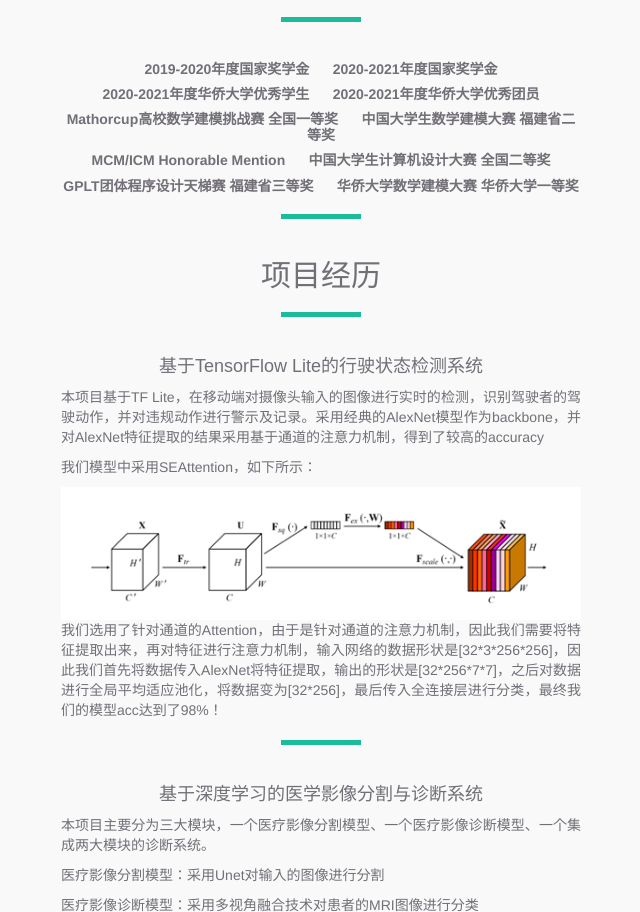
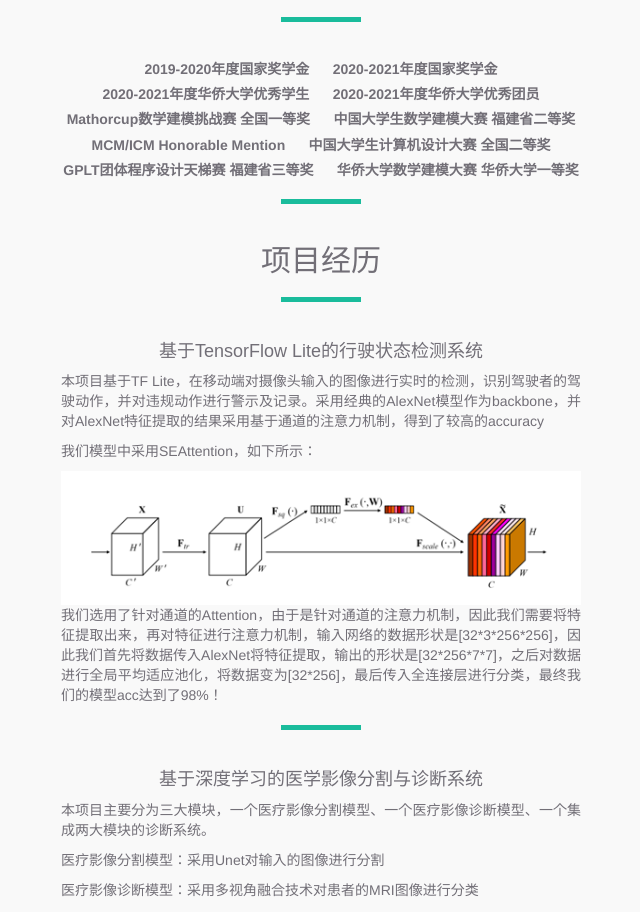
Before and after one commit to dreamerably/PR, a plain HTML site: page index.html in a window 1280 px wide. Shown: the part 1870-2782 px from the top of the page, without its empty margins (319-959 px from the left). Drawn offline with nearby package versions, Linux system fonts and the light colour scheme.

Commit message:
Update index.html

```diff
--- a/index.html
+++ b/index.html
@@ -104,7 +104,7 @@
 					<hr>
 					<h5>2019-2020年度国家奖学金&nbsp;&nbsp;&nbsp;&nbsp;&nbsp;&nbsp;2020-2021年度国家奖学金</h5>
 					<h5>2020-2021年度华侨大学优秀学生&nbsp;&nbsp;&nbsp;&nbsp;&nbsp;&nbsp;2020-2021年度华侨大学优秀团员</h5>
-					<h5>Mathorcup高校数学建模挑战赛 全国一等奖&nbsp;&nbsp;&nbsp;&nbsp;&nbsp;&nbsp;中国大学生数学建模大赛 福建省二等奖</h5>
+					<h5>Mathorcup数学建模挑战赛 全国一等奖&nbsp;&nbsp;&nbsp;&nbsp;&nbsp;&nbsp;中国大学生数学建模大赛 福建省二等奖</h5>
 					<h5>MCM/ICM Honorable Mention&nbsp;&nbsp;&nbsp;&nbsp;&nbsp;&nbsp;中国大学生计算机设计大赛 全国二等奖</h5>
 					<h5>GPLT团体程序设计天梯赛 福建省三等奖&nbsp;&nbsp;&nbsp;&nbsp;&nbsp;&nbsp;华侨大学数学建模大赛 华侨大学一等奖</h5>
 
```
